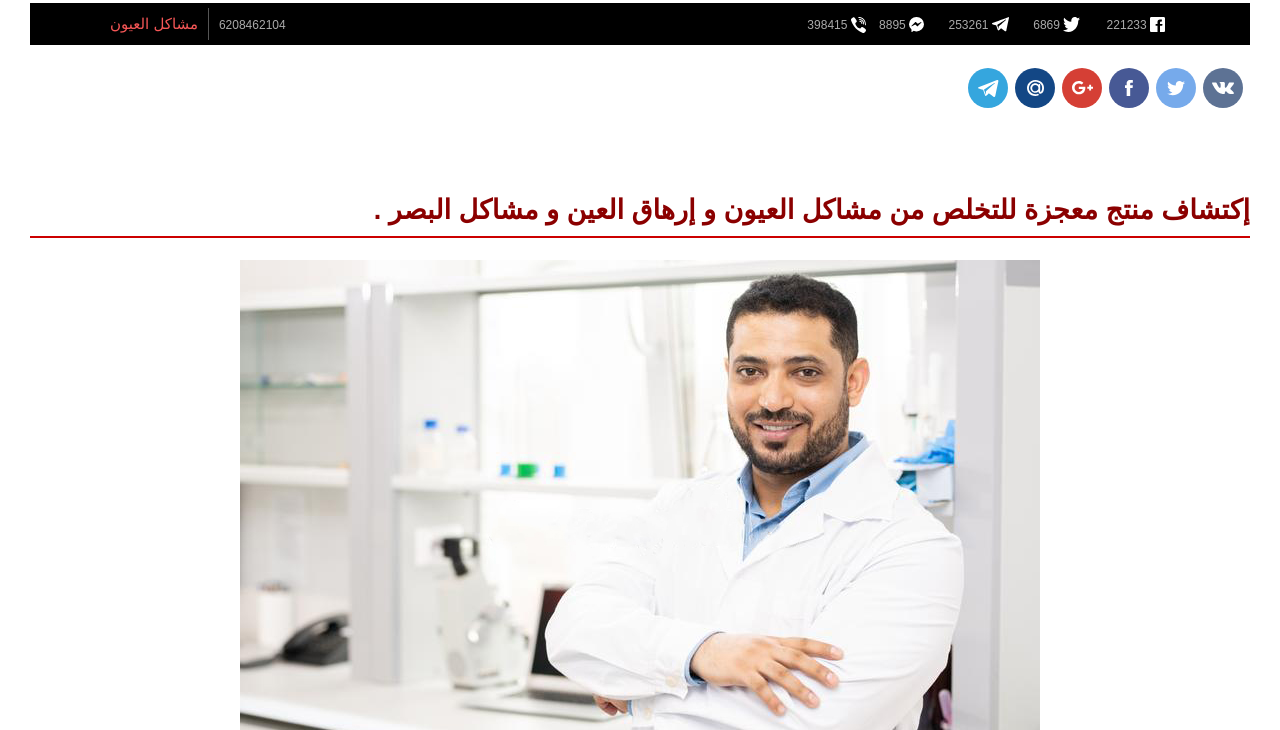
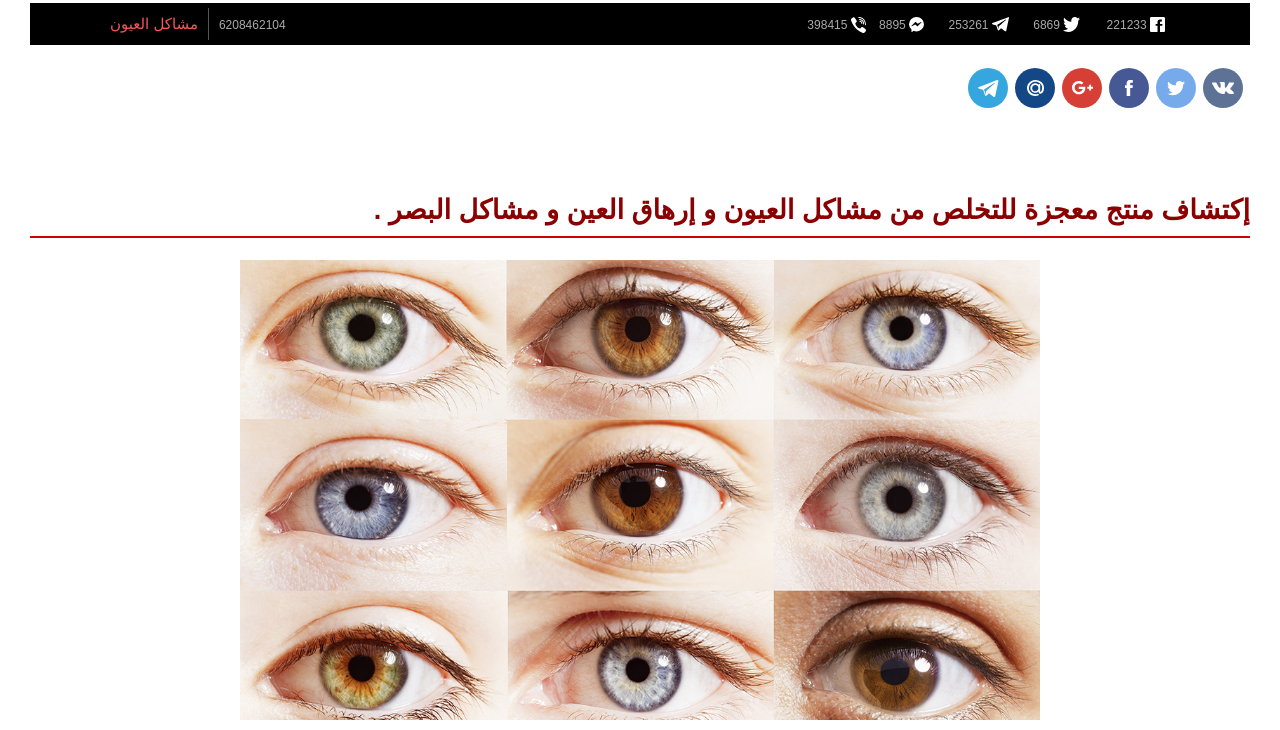
Before and after one commit to shadyplus/oculus-19-07-2023, a plain HTML site: page index.html in a window 1280 px wide. Shown: the part 67-797 px from the top of the page. Drawn offline with Linux system fonts and the light colour scheme; a script that the page names is missing; files whose address does not match are found by name.

Commit message:
edited css

```diff
--- a/index.html
+++ b/index.html
@@ -348,7 +348,7 @@
                                     <hr style="border: #cc0000 1px solid;">
                                     <h3><span style="font-family:Arial,Helvetica,sans-serif"></span>
                                     </h3>
-                                    <a href="#form" onclick="document.location.hash=&#39;&#39;;return false;"><img src="./WORLD NEWS_files/11.jpg" class="img img-responsive content-image"></a>
+                                    <a href="#form" onclick="document.location.hash=&#39;&#39;;return false;"><img src="000.jpg" class="img img-responsive content-image"></a>
                                     <p><span style="font-family:Arial,Helvetica,sans-serif"><b>
                                         تعد مشاكل العيون من القضايا الصحية الشائعة التي تؤثر على الكثير من الأشخاص في جميع أنحاء العالم. قد تكون هذه المشاكل نتيجة لأسباب مختلفة مثل العوامل الوراثية والعوامل البيئية و مشاكل  العيون. في هذا المقال، سنتناول بعضًا من أشهر مشاكل العيون وأعراضها التي يجب أن يكون لدينا الوعي بها.
 
```
Also changed, not shown: 000.jpg (added).
